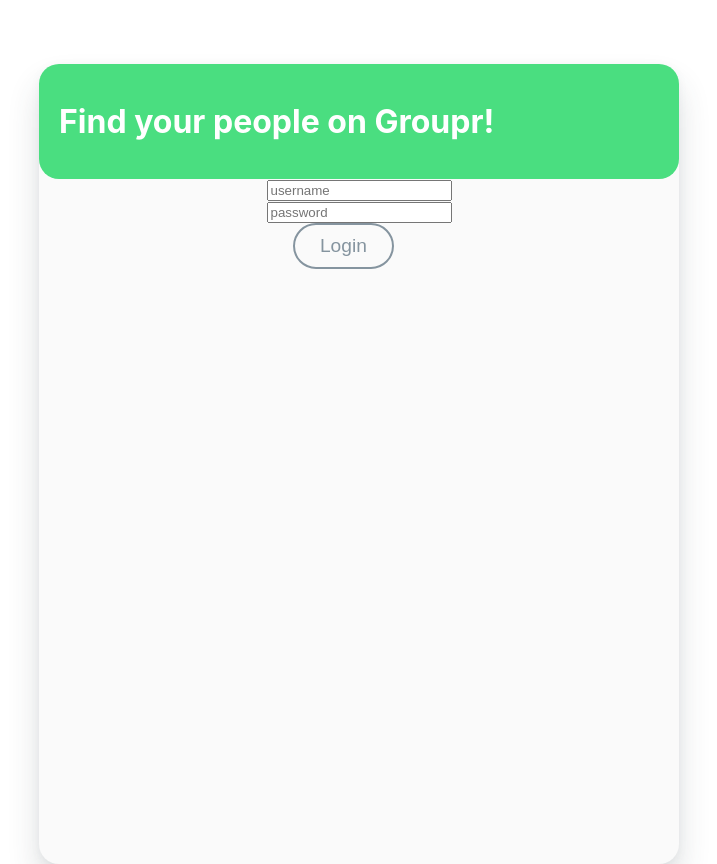
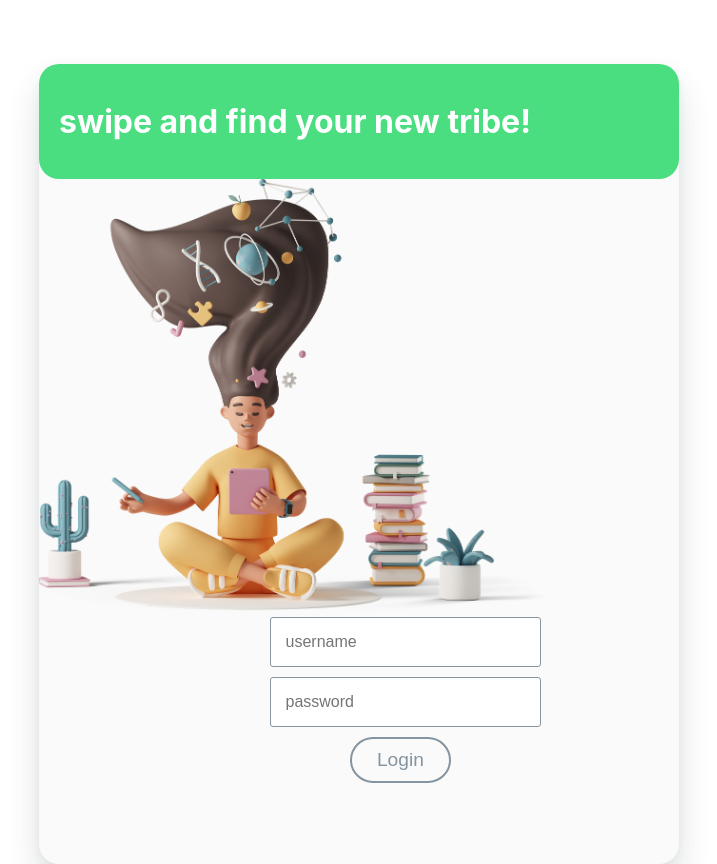
Before and after one commit to csesoc/2022-T2-trainee-2, a React (Create React App) app in the folder frontend/: page / in a window 1280 px wide. Shown: the whole page, without its empty margins (281-998 px from the left). Built offline with nearby package versions, Linux system fonts and the light colour scheme.

Commit message:
fixed favicon

```diff
--- a/frontend/public/index.html
+++ b/frontend/public/index.html
@@ -2,7 +2,7 @@
 <html lang="en">
   <head>
     <meta charset="utf-8" />
-    <link rel="icon" href="%PUBLIC_URL%/favicon.ico" />
+    <link rel="icon" href="%PUBLIC_URL%/favicon.ico?v=2" />
     <meta name="viewport" content="width=device-width, initial-scale=1" />
     <meta name="theme-color" content="#000000" />
     <meta
--- a/frontend/src/pages/LandingPage/LandingPage.module.css
+++ b/frontend/src/pages/LandingPage/LandingPage.module.css
@@ -9,6 +9,21 @@
     0px 20px 32px rgba(52, 60, 68, 0.16);
   display: flexbox;
   justify-items: center;
+}
+
+.text {
+  margin-bottom: 10px;
+  width: 80%;
+  font-size: medium;
+  padding: 15px;
+  border-radius: 3px;
+  border: #85949f solid 1px;
+  margin-left: 60px;
+}
+
+.text:focus {
+  outline: none;
+  border: #85949f solid 2px;
 }
 
 .Button {
--- a/frontend/src/pages/LandingPage/index.jsx
+++ b/frontend/src/pages/LandingPage/index.jsx
@@ -1,13 +1,28 @@
 import React from 'react';
 import styles from './LandingPage.module.css';
 import Header from '../../components/Header/Header';
+import image from '../../images/loginimage.png';
 // Login
 
 export default function LandingPage() {
+  function onSubmit() {
+    fetch('localhost:8000/login', {
+      method: 'POST',
+      headers: {
+        Accept: 'application/json',
+        'Content-Type': 'application/json',
+      },
+      body: {
+        username: 'bob',
+        password: 'bob123',
+      },
+    });
+  }
   return (
     <div className={styles.MainBlock}>
-      <Header title='Find your people on Groupr!' />
-      <form>
+      <Header title='swipe and find your new tribe!' />
+      <img src={image} style={{ width: '80%', margins: 'auto' }}></img>
+      <form onSubmit={onSubmit}>
         <input className={styles.text} type='text' placeholder='username' />
         <br />
         <input className={styles.text} type='password' placeholder='password' />
```
Also changed, not shown: frontend/src/images/loginimage.png (added), 1 other file (tests, documents, lock files or other folders).
